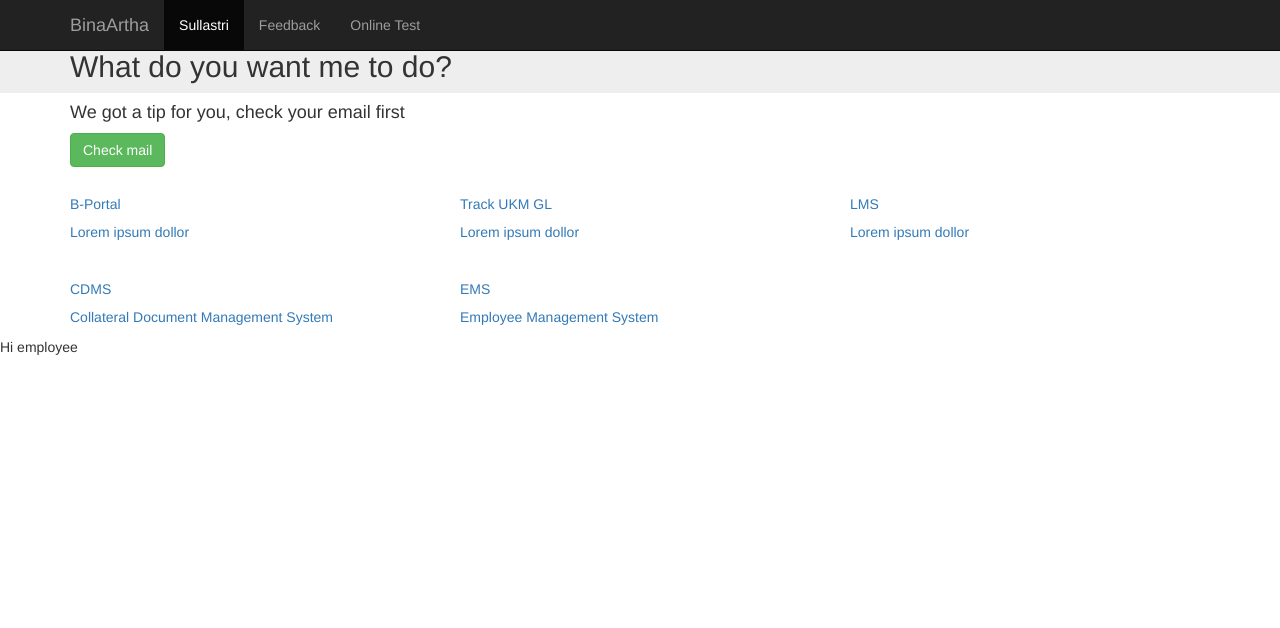
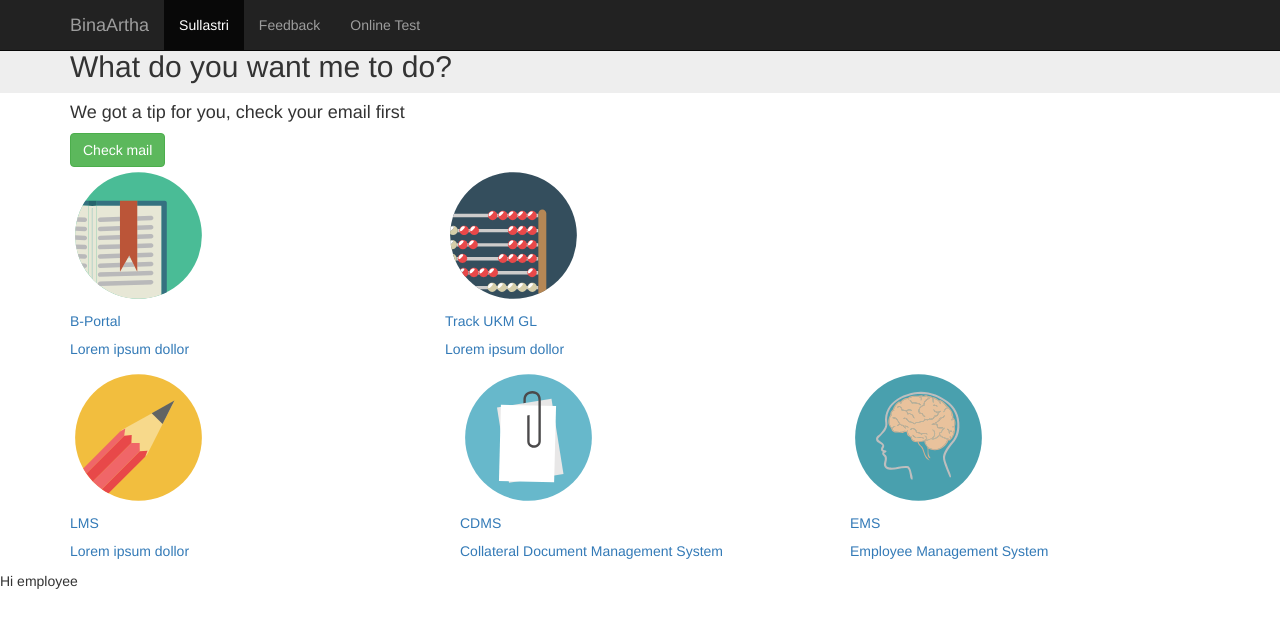
Before and after one commit to kemtol/Bina-Artha, a Jekyll site: the page built from laman/welcome.md, in a window 1280 px wide. Shown: the top 628 px of the page. Built offline with Jekyll 4.4.1, drawn with Linux system fonts in a browser that asks for light colours; nearby versions of some CDN libraries.

Commit message:
Update oss.html

```diff
--- a/_layouts/oss.html
+++ b/_layouts/oss.html
@@ -73,35 +73,35 @@
       <div class="row">
         <div class="col-xs-4">
           <a href="">
-            <img src="" />
+            <img src="/images/round-icon/RoundIcons_FreeSet-54.svg" />
             <h5>B-Portal</h5>
             <p>Lorem ipsum dollor</p>
           </a>
         </div>
-        <div class="col-xs-4">
+        <div class="col-xs-53">
           <a href="">
-            <img src="" />
+            <img src="/images/round-icon/RoundIcons_FreeSet-33.svg" />
             <h5>Track UKM GL</h5>
             <p>Lorem ipsum dollor</p>
           </a>
         </div>
         <div class="col-xs-4">
           <a href="">
-            <img src="" />
+            <img src="/images/round-icon/RoundIcons_FreeSet-40.svg" />
             <h5>LMS</h5>
             <p>Lorem ipsum dollor</p>
           </a>
         </div>
         <div class="col-xs-4">
           <a href="">
-            <img src="" />
+            <img src="/images/round-icon/RoundIcons_FreeSet-55.svg" />
             <h5>CDMS</h5>
             <p>Collateral Document Management System</p>
           </a>
         </div>
         <div class="col-xs-4">
           <a href="">
-            <img src="" />
+            <img src="/images/round-icon/RoundIcons_FreeSet-41.svg" />
             <h5>EMS</h5>
             <p>Employee Management System</p>
           </a>
```
